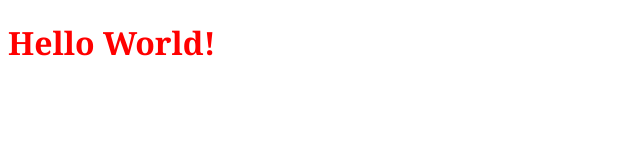
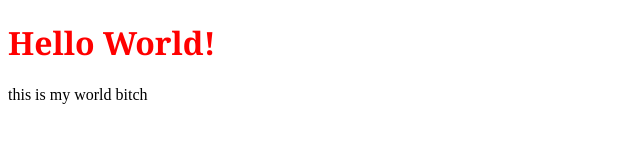
Before and after one commit to megzzz/megzzz.github.io, a plain HTML site: page index.html in a window 1280 px wide. Shown: the whole page, without its empty margins (0-640 px from the left). Drawn offline with Linux system fonts and the light colour scheme.

Commit message:
added a line

```diff
--- a/index.html
+++ b/index.html
@@ -8,5 +8,6 @@
   </head>
   <body>
     <h1>Hello World!</h1>
+    <p>this is my world bitch</p>
   </body>
 </html>
```
